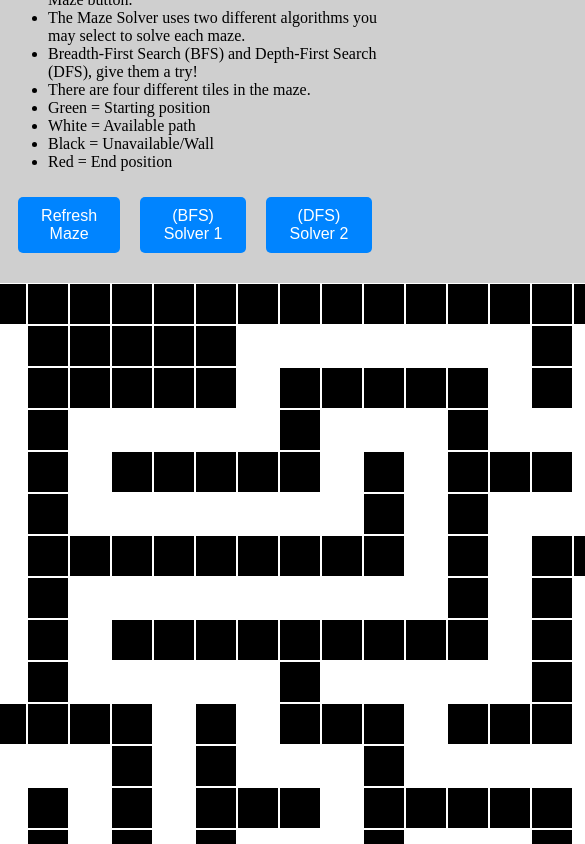
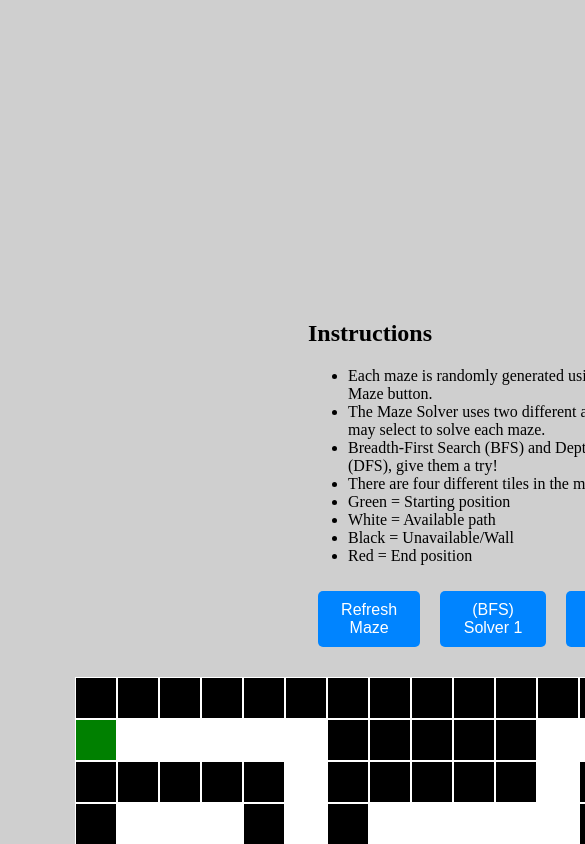
Before and after one commit to Jarmanis/PathfindingAlgo, a React (Vite) app: page / in a window 390 px wide. Shown: the top 844 px of the page, 585 px wide, since content can reach past the window. Built offline with nearby package versions, Linux system fonts and the light colour scheme.

Commit message:
updates to test mobile

```diff
--- a/src/App.css
+++ b/src/App.css
@@ -70,3 +70,30 @@ html {
 .cell.end {
   background-color: red;
 }
+
+@media (max-width: 1270px) {
+  .maze-grid {
+    display: flex;
+    width: 95%;
+    padding: 200px;
+  }
+}
+
+@media (max-width: 770px) {
+  .maze-grid {
+    width: 100%;
+    padding: 200px;
+  }
+}
+
+@media (max-width: 510px) {
+  .maze-grid {
+    margin: 100px;
+  }
+}
+
+@media (max-height: 900px) {
+  .maze-grid {
+    height: 100%;
+  }
+}
```
